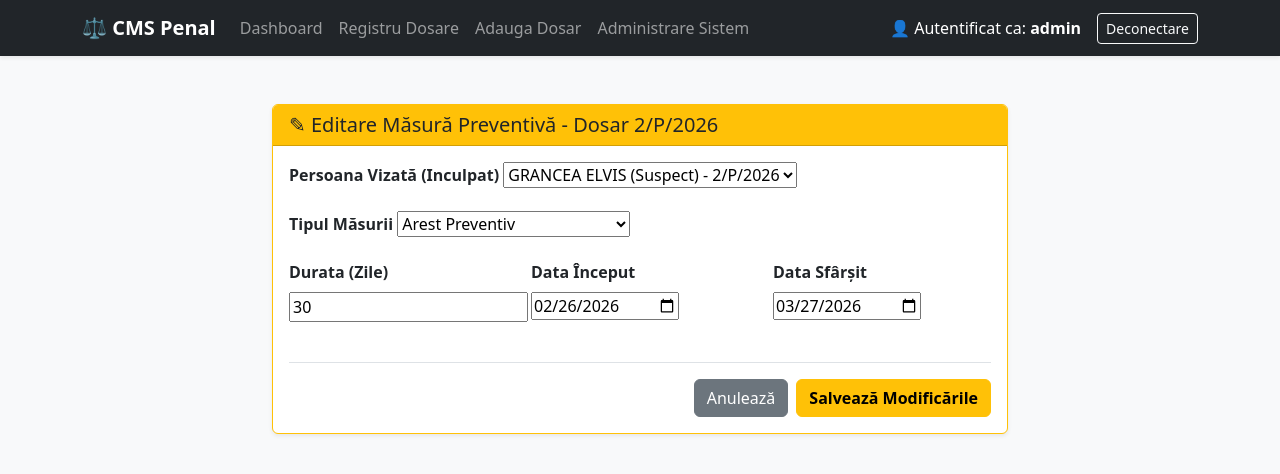
After one commit to AndreiChivari/cms_project, a Django app: page /cases/masura/1/editeaza/ in a window 1280 px wide. The commit adds this page. Shown: the top 474 px of the page. Run offline with Django 5.2, Linux system fonts and the light colour scheme; a user stored in the database is signed in; data comes from the database, SQL or seed files in the repository; both versions use the stored data as it was after the commit.

Commit message:
Added Edit functionalities for Masuri preventive category

```diff
--- a/cases/templates/cases/detalii_dosar.html
+++ b/cases/templates/cases/detalii_dosar.html
@@ -198,6 +198,7 @@
                     <td>{{ masura.data_inceput|date:"d.m.Y" }} &rarr; <strong>{{ masura.data_sfarsit|date:"d.m.Y" }}</strong></td>
                     {% if poate_edita %}
                     <td class="text-end pe-3">
+                        <a href="{% url 'cases:editare_masura' masura.pk %}" class="btn btn-sm btn-light border text-primary" title="Editează">✎</a>
                         <a href="{% url 'cases:stergere_masura' masura.pk %}" class="btn btn-sm btn-light border text-danger" title="Șterge">✖</a>
                     </td>
                     {% endif %}
--- /dev/null
+++ b/cases/templates/cases/editare_masura.html
@@ -0,0 +1,48 @@
+{% extends 'base.html' %}
+
+{% block title %}Editare Măsură Preventivă{% endblock %}
+
+{% block content %}
+<div class="row justify-content-center mt-5">
+    <div class="col-md-8">
+        <div class="card shadow-sm border-warning">
+            <div class="card-header bg-warning text-dark fw-bold">
+                <h5 class="mb-0">✎ Editare Măsură Preventivă - Dosar {{ dosar.numar_unic }}</h5>
+            </div>
+            <div class="card-body">
+                <form method="POST">
+                    {% csrf_token %}
+
+                    <div class="mb-3">
+                        <label class="form-label fw-bold">Persoana Vizată (Inculpat)</label>
+                        {{ form.parte }}
+                    </div>
+                    <div class="mb-3">
+                        <label class="form-label fw-bold">Tipul Măsurii</label>
+                        {{ form.tip_masura }}
+                    </div>
+                    <div class="row">
+                        <div class="col-md-4 mb-3">
+                            <label class="form-label fw-bold">Durata (Zile)</label>
+                            {{ form.durata_zile }}
+                        </div>
+                        <div class="col-md-4 mb-3">
+                            <label class="form-label fw-bold">Data Început</label>
+                            {{ form.data_inceput }}
+                        </div>
+                        <div class="col-md-4 mb-3">
+                            <label class="form-label fw-bold">Data Sfârșit</label>
+                            {{ form.data_sfarsit }}
+                        </div>
+                    </div>
+
+                    <div class="d-flex justify-content-end mt-4 border-top pt-3">
+                        <a href="{% url 'cases:detalii_dosar' dosar.pk %}" class="btn btn-secondary me-2">Anulează</a>
+                        <button type="submit" class="btn btn-warning fw-bold">Salvează Modificările</button>
+                    </div>
+                </form>
+            </div>
+        </div>
+    </div>
+</div>
+{% endblock %}
--- a/cases/urls.py
+++ b/cases/urls.py
@@ -32,6 +32,7 @@ urlpatterns = [
     path('document/<int:pk>/editeaza/', views.editare_document, name='editare_document'),
     path('document/<int:pk>/sterge/', views.stergere_document, name='stergere_document'),
 
-    # Ruta pentru stergerea masurilor
+    # Rute noi pentru stergerea si modificarea masurilor
     path('masura/<int:pk>/sterge/', views.stergere_masura, name='stergere_masura'),
+    path('masura/<int:pk>/editeaza/', views.editare_masura, name='editare_masura'),
 ]
--- a/cases/views.py
+++ b/cases/views.py
@@ -224,7 +224,7 @@ def editare_parte(request, pk):
     dosar_id = parte.dosar.pk
 
     # SECURITATE:
-    if not parte.are_drepturi_editare(request.user):
+    if not parte.dosar.are_drepturi_editare(request.user) and not request.user.is_superuser:
         raise PermissionDenied("Nu ai permisiunea de a edita acest dosar.")
 
     if request.method == 'POST':
@@ -245,7 +245,8 @@ def stergere_parte(request, pk):
     dosar_id = parte.dosar.pk
 
     # SECURITATE:
-    if not parte.are_drepturi_editare(request.user):
+    # Corectură: Verificăm drepturile pe dosar
+    if not parte.dosar.are_drepturi_editare(request.user) and not request.user.is_superuser:
         raise PermissionDenied("Nu ai permisiunea de a edita acest dosar.")
 
     # Pentru ștergere, este o bună practică să cerem confirmare printr-un formular POST
@@ -343,3 +344,28 @@ def stergere_masura(request, pk):
         'dosar': masura.dosar
     }
     return render(request, 'cases/stergere_masura.html', context)
+
+@login_required
+def editare_masura(request, pk):
+    masura = get_object_or_404(MasuraPreventiva, pk=pk)
+
+    # Securitate: Verificăm drepturile dosarului părinte
+    if not masura.dosar.are_drepturi_editare(request.user) and not request.user.is_superuser:
+        raise PermissionDenied("Nu ai permisiunea de a edita date din acest dosar.")
+
+    if request.method == 'POST':
+        # Trimitem și `dosar_id` pentru ca formularul să știe să filtreze lista de persoane
+        form = MasuraPreventivaForm(request.POST, instance=masura, dosar_id=masura.dosar.pk)
+        if form.is_valid():
+            form.save()
+            return redirect('cases:detalii_dosar', pk=masura.dosar.pk)
+    else:
+        # Pre-completăm formularul cu datele existente
+        form = MasuraPreventivaForm(instance=masura, dosar_id=masura.dosar.pk)
+
+    context = {
+        'form': form,
+        'masura': masura,
+        'dosar': masura.dosar
+    }
+    return render(request, 'cases/editare_masura.html', context)
```
Also changed, not shown: db.sqlite3.
